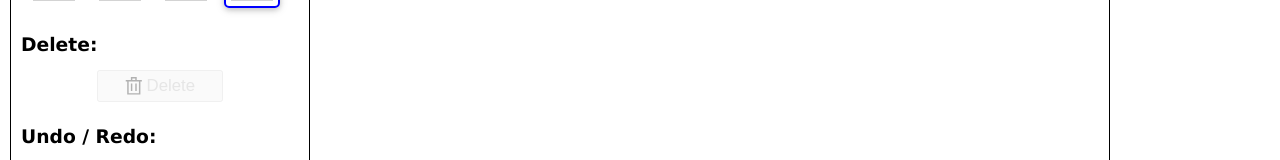
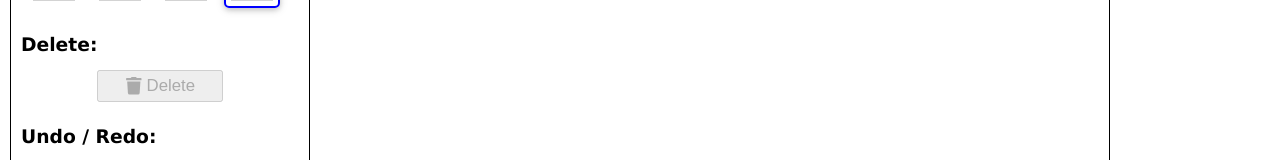
Before and after one commit to lxieyang/05631-hw5-base, a React (Create React App) app: page / in a window 1280 px wide. Shown: the part 452-612 px from the top of the page. Built offline with nearby package versions, Linux system fonts and the light colour scheme.

Commit message:
style tweak

```diff
--- a/src/containers/ControlPanel/ControlPanel.js
+++ b/src/containers/ControlPanel/ControlPanel.js
@@ -1,6 +1,6 @@
 import React, { useContext } from "react";
 
-import { GrTrash } from "react-icons/gr";
+import { FaTrash } from "react-icons/fa";
 import { ImUndo, ImRedo } from "react-icons/im";
 
 import CursorImg from "../../assets/img/cursor.png";
@@ -175,10 +175,9 @@ const Delete = ({ selectedShapeId, deleteSelectedShape }) => {
           disabled={!selectedShapeId}
           style={{
             cursor: !selectedShapeId ? "not-allowed" : null,
-            opacity: !selectedShapeId ? 0.3 : null,
           }}
         >
-          <GrTrash className="ButtonIcon" /> Delete
+          <FaTrash className="ButtonIcon" /> Delete
         </button>{" "}
       </div>
     </div>
```
